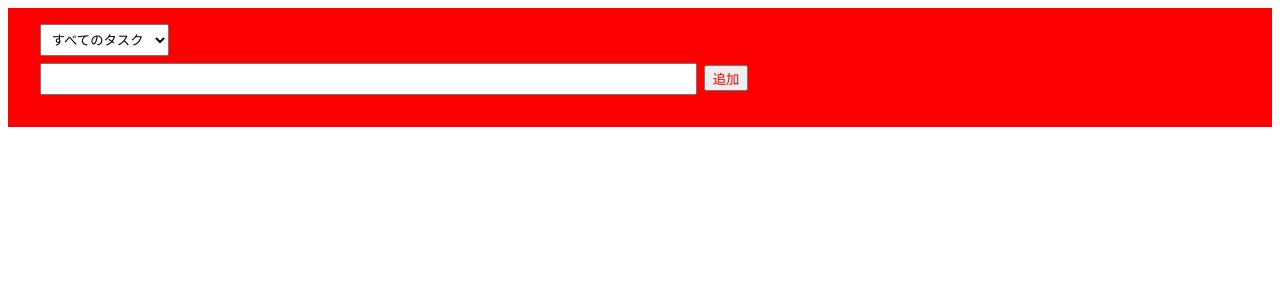
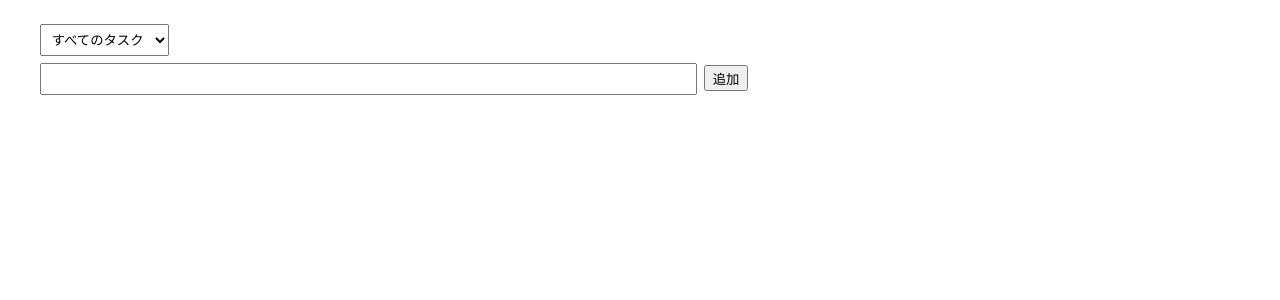
Before and after one commit to murata0531/React-ToDoApp, a React (Vite) app in the folder todo/: page / in a window 1280 px wide. Shown: the top 300 px of the page. Built offline with nearby package versions, Linux system fonts and the light colour scheme.

Commit message:
見た目を整形

```diff
--- a/todo/src/App.scss
+++ b/todo/src/App.scss
@@ -1,6 +1,5 @@
 #root {
   padding: 1em 2em;
-  background-color: red;
 
   div {
     select {
@@ -16,7 +15,6 @@
 
     input[type="submit"] {
       padding: 0.1em 0.5em;
-      color:red;
     }
 
     ul {
```
